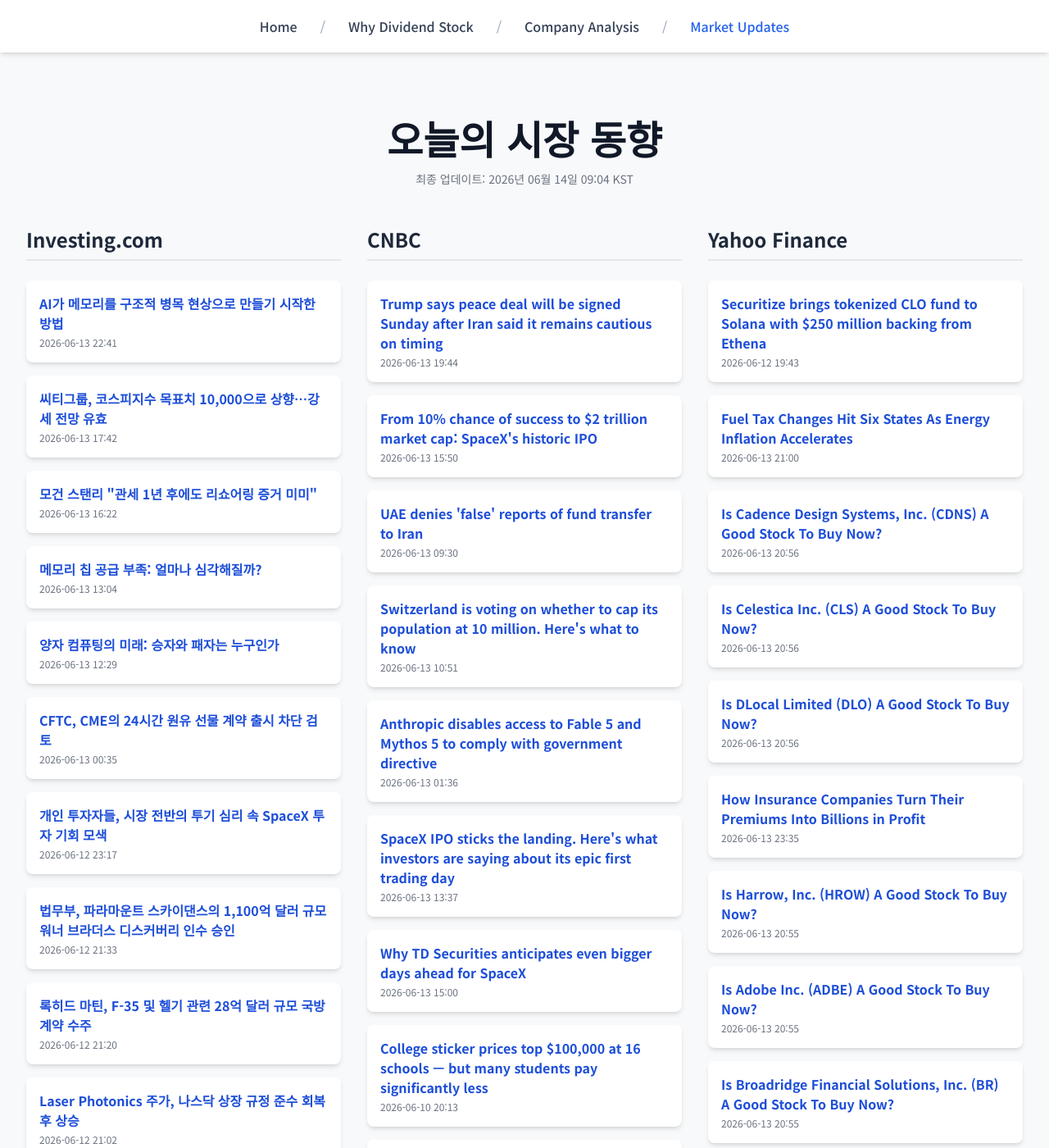
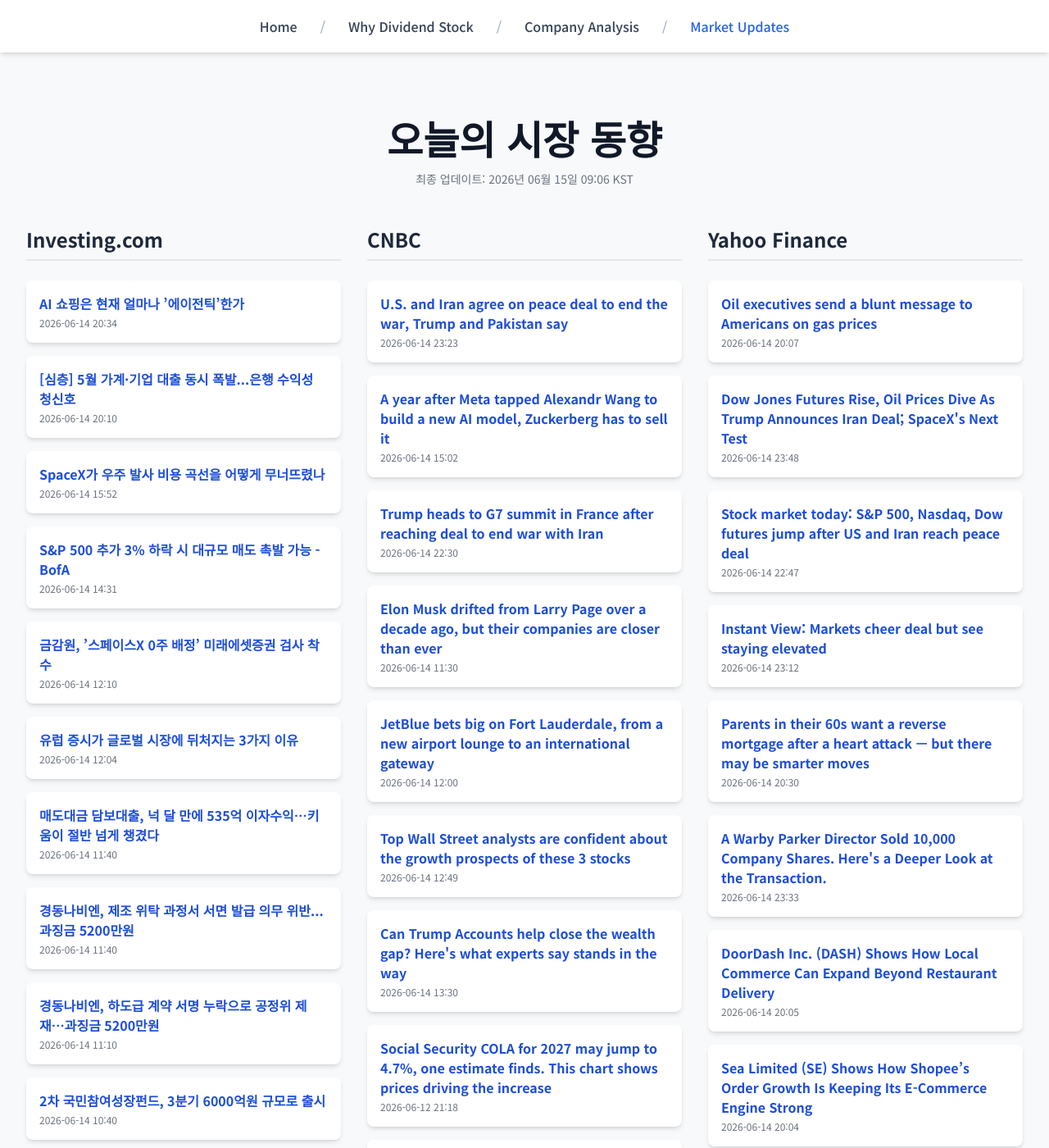
Before and after one commit to Kay-Hwang/my-company-analysis, a Jekyll site: the page built from market-updates.html, in a window 1280 px wide and 1400 px high. Shown: the whole window at 82% size. Built offline with Jekyll 4.4.1, drawn with Linux system fonts in a browser that asks for light colours; nearby versions of some CDN libraries; a script that is not in the unit is left out; some of the changed text lies outside the part shown.

Commit message:
Update daily data

```diff
--- a/_data/latest_data.json
+++ b/_data/latest_data.json
@@ -1,74 +1,116 @@
 {
-  "lastUpdated": "2026년 06월 14일 09:04 KST",
+  "lastUpdated": "2026년 06월 15일 09:06 KST",
   "news": {
     "investing": [
       {
-        "title": "AI가 메모리를 구조적 병목 현상으로 만들기 시작한 방법",
-        "link": "https://kr.investing.com/news/stock-market-news/article-1983363",
-        "pubDate": "2026-06-13 22:41:10",
-        "summary": "AI가 메모리를 구조적 병목 현상으로 만들기 시작한 방법"
+        "title": "AI 쇼핑은 현재 얼마나 ’에이전틱’한가",
+        "link": "https://kr.investing.com/news/stock-market-news/article-1983463",
+        "pubDate": "2026-06-14 20:34:16",
+        "summary": "AI 쇼핑은 현재 얼마나 ’에이전틱’한가"
       },
       {
-        "title": "씨티그룹, 코스피지수 목표치 10,000으로 상향…강세 전망 유효",
-        "link": "https://kr.investing.com/news/stock-market-news/article-1983359",
-        "pubDate": "2026-06-13 17:42:07",
-        "summary": "씨티그룹, 코스피지수 목표치 10,000으로 상향…강세 전망 유효"
+        "title": "[심층] 5월 가계·기업 대출 동시 폭발...은행 수익성 청신호",
+        "link": "https://kr.investing.com/news/stock-market-news/article-1983461",
+        "pubDate": "2026-06-14 20:10:22",
+        "summary": "[심층] 5월 가계·기업 대출 동시 폭발...은행 수익성 청신호"
       },
       {
-        "title": "모건 스탠리 \"관세 1년 후에도 리쇼어링 증거 미미\"",
-        "link": "https://kr.investing.com/news/stock-market-news/article-1983357",
-        "pubDate": "2026-06-13 16:22:00",
-        "summary": "모건 스탠리 \"관세 1년 후에도 리쇼어링 증거 미미\""
+        "title": "SpaceX가 우주 발사 비용 곡선을 어떻게 무너뜨렸나",
+        "link": "https://kr.investing.com/news/stock-market-news/article-1983454",
+        "pubDate": "2026-06-14 15:52:34",
+        "summary": "SpaceX가 우주 발사 비용 곡선을 어떻게 무너뜨렸나"
       },
       {
-        "title": "메모리 칩 공급 부족: 얼마나 심각해질까?",
-        "link": "https://kr.investing.com/news/stock-market-news/article-1983337",
-        "pubDate": "2026-06-13 13:04:11",
-        "summary": "메모리 칩 공급 부족: 얼마나 심각해질까?"
+        "title": "S&P 500 추가 3% 하락 시 대규모 매도 촉발 가능 - BofA",
+        "link": "https://kr.investing.com/news/stock-market-news/article-1983446",
+        "pubDate": "2026-06-14 14:31:06",
+        "summary": "S&P 500 추가 3% 하락 시 대규모 매도 촉발 가능 - BofA"
       },
       {
-        "title": "양자 컴퓨팅의 미래: 승자와 패자는 누구인가",
-        "link": "https://kr.investing.com/news/stock-market-news/article-1983334",
-        "pubDate": "2026-06-13 12:29:56",
-        "summary": "양자 컴퓨팅의 미래: 승자와 패자는 누구인가"
+        "title": "금감원, ’스페이스X 0주 배정’ 미래에셋증권 검사 착수",
+        "link": "https://kr.investing.com/news/stock-market-news/article-1983436",
+        "pubDate": "2026-06-14 12:10:26",
+        "summary": "금감원, ’스페이스X 0주 배정’ 미래에셋증권 검사 착수"
       },
       {
-        "title": "CFTC, CME의 24시간 원유 선물 계약 출시 차단 검토",
-        "link": "https://kr.investing.com/news/stock-market-news/article-1983243",
-        "pubDate": "2026-06-13 00:35:43",
-        "summary": "CFTC, CME의 24시간 원유 선물 계약 출시 차단 검토"
+        "title": "유럽 증시가 글로벌 시장에 뒤처지는 3가지 이유",
+        "link": "https://kr.investing.com/news/stock-market-news/article-1983435",
+        "pubDate": "2026-06-14 12:04:57",
+        "summary": "유럽 증시가 글로벌 시장에 뒤처지는 3가지 이유"
       },
       {
-        "title": "개인 투자자들, 시장 전반의 투기 심리 속 SpaceX 투자 기회 모색",
-        "link": "https://kr.investing.com/news/stock-market-news/article-1983210",
-        "pubDate": "2026-06-12 23:17:05",
-        "summary": "개인 투자자들, 시장 전반의 투기 심리 속 SpaceX 투자 기회 모색"
+        "title": "매도대금 담보대출, 넉 달 만에 535억 이자수익…키움이 절반 넘게 챙겼다",
+        "link": "https://kr.investing.com/news/stock-market-news/article-1983431",
+        "pubDate": "2026-06-14 11:40:23",
+        "summary": "매도대금 담보대출, 넉 달 만에 535억 이자수익…키움이 절반 넘게 챙겼다"
       },
       {
-        "title": "법무부, 파라마운트 스카이댄스의 1,100억 달러 규모 워너 브라더스 디스커버리 인수 승인",
-        "link": "https://kr.investing.com/news/stock-market-news/article-1983147",
-        "pubDate": "2026-06-12 21:33:23",
-        "summary": "법무부, 파라마운트 스카이댄스의 1,100억 달러 규모 워너 브라더스 디스커버리 인수 승인"
+        "title": "경동나비엔, 제조 위탁 과정서 서면 발급 의무 위반... 과징금 5200만원",
+        "link": "https://kr.investing.com/news/stock-market-news/article-1983430",
+        "pubDate": "2026-06-14 11:40:08",
+        "summary": "경동나비엔, 제조 위탁 과정서 서면 발급 의무 위반... 과징금 5200만원"
       },
       {
-        "title": "록히드 마틴, F-35 및 헬기 관련 28억 달러 규모 국방 계약 수주",
-        "link": "https://kr.investing.com/news/stock-market-news/article-93CH-1983137",
-        "pubDate": "2026-06-12 21:20:15",
-        "summary": "록히드 마틴, F-35 및 헬기 관련 28억 달러 규모 국방 계약 수주"
+        "title": "경동나비엔, 하도급 계약 서명 누락으로 공정위 제재…과징금 5200만원",
+        "link": "https://kr.investing.com/news/stock-market-news/article-1983428",
+        "pubDate": "2026-06-14 11:10:22",
+        "summary": "경동나비엔, 하도급 계약 서명 누락으로 공정위 제재…과징금 5200만원"
       },
       {
-        "title": "Laser Photonics 주가, 나스닥 상장 규정 준수 회복 후 상승",
-        "link": "https://kr.investing.com/news/stock-market-news/article-93CH-1983117",
-        "pubDate": "2026-06-12 21:02:21",
-        "summary": "Laser Photonics 주가, 나스닥 상장 규정 준수 회복 후 상승"
+        "title": "2차 국민참여성장펀드, 3분기 6000억원 규모로 출시",
+        "link": "https://kr.investing.com/news/stock-market-news/article-1983426",
+        "pubDate": "2026-06-14 10:40:26",
+        "summary": "2차 국민참여성장펀드, 3분기 6000억원 규모로 출시"
       }
     ],
     "cnbc": [
       {
-        "title": "Trump says peace deal will be signed Sunday after Iran said it remains cautious on timing",
-        "link": "https://www.cnbc.com/2026/06/13/trump-iran-deal-strait-of-hormuz.html",
-        "pubDate": "Sat, 13 Jun 2026 19:44:44 GMT",
-        "summary": "President Donald Trump posted on Truth Social that a deal to end the war with Iran will be signed on Sunday."
+        "title": "U.S. and Iran agree on peace deal to end the war, Trump and Pakistan say",
+        "link": "https://www.cnbc.com/2026/06/14/us-iran-war-peace-deal.html",
+        "pubDate": "Sun, 14 Jun 2026 23:23:42 GMT",
+        "summary": "The deal follows weeks of mixed messaging from both Washington and Tehran on the trajectory of the conflict."
+      },
+      {
+        "title": "A year after Meta tapped Alexandr Wang to build a new AI model, Zuckerberg has to sell it",
+        "link": "https://www.cnbc.com/2026/06/14/meta-hired-alexandr-wang-to-build-ai-its-zuckerbergs-job-to-sell-it.html",
+        "pubDate": "Sun, 14 Jun 2026 15:02:35 GMT",
+        "summary": "Mark Zuckerberg's mega spending spree began a year ago, when he lured Alexandr Wang to oversee a new AI strategy. The results so far are underwhelming."
+      },
+      {
+        "title": "Trump heads to G7 summit in France after reaching deal to end war with Iran",
+        "link": "https://www.cnbc.com/2026/06/14/trump-g7-iran-deal-france-ukraine.html",
+        "pubDate": "Sun, 14 Jun 2026 22:30:57 GMT",
+        "summary": "The G7 is likely to address the Iran peace deal, as well as Russia's war against Ukraine, which continues to rage in eastern Europe."
+      },
+      {
+        "title": "Elon Musk drifted from Larry Page over a decade ago, but their companies are closer than ever",
+        "link": "https://www.cnbc.com/2026/06/14/elon-musk-drifted-from-larry-page-but-spacex-google-closer-than-ever.html",
+        "pubDate": "Sun, 14 Jun 2026 11:30:01 GMT",
+        "summary": "SpaceX and Google have a long and complicated relationship, but they were both celebrating this week after Elon Musk's company held its blockbuster IPO."
+      },
+      {
+        "title": "JetBlue bets big on Fort Lauderdale, from a new airport lounge to an international gateway",
+        "link": "https://www.cnbc.com/2026/06/14/jetblue-fort-lauderdale-airport.html",
+        "pubDate": "Sun, 14 Jun 2026 12:00:02 GMT",
+        "summary": "JetBlue faces heavy competition from Miami International Airport, an American Airlines stronghold."
+      },
+      {
+        "title": "Top Wall Street analysts are confident about the growth prospects of these 3 stocks",
+        "link": "https://www.cnbc.com/2026/06/14/top-analysts-are-confident-about-the-prospects-of-these-3-stocks.html",
+        "pubDate": "Sun, 14 Jun 2026 12:49:35 GMT",
+        "summary": "Continued volatility presents an opportunity to find stocks trading at attractive prices and benefit from their long-term growth potential."
+      },
+      {
+        "title": "Can Trump Accounts help close the wealth gap? Here's what experts say stands in the way",
+        "link": "https://www.cnbc.com/2026/06/14/trump-accounts-wealth-gap.html",
+        "pubDate": "Sun, 14 Jun 2026 13:30:01 GMT",
+        "summary": "Trump Accounts come with free money for some children, but it may not be enough to reduce the wealth gap, some experts say."
+      },
+      {
+        "title": "Social Security COLA for 2027 may jump to 4.7%, one estimate finds. This chart shows prices driving the increase",
+        "link": "https://www.cnbc.com/2026/06/12/social-security-cola-2027-inflation-estimate.html",
+        "pubDate": "Fri, 12 Jun 2026 21:18:06 GMT",
+        "summary": "As inflation climbs, Social Security beneficiaries may see a higher cost-of-living adjustment in 2027. Here's which costs spiked most over the past 12 months."
       },
       {
         "title": "From 10% chance of success to $2 trillion market cap: SpaceX's historic IPO",
@@ -77,114 +119,72 @@
         "summary": "After its Nasdaq debut on Friday, SpaceX was the sixth most-valuable U.S. company, despite being a fraction the size by revenue of tech's megacaps."
       },
       {
-        "title": "UAE denies 'false' reports of fund transfer to Iran",
-        "link": "https://www.cnbc.com/2026/06/13/uae-denies-false-reports-of-fund-transfer-to-iran.html",
-        "pubDate": "Sat, 13 Jun 2026 09:30:18 GMT",
-        "summary": "The statement follows a Reuters report that the UAE has agreed to unlock billions of dollars of frozen funds for Iran."
-      },
-      {
-        "title": "Switzerland is voting on whether to cap its population at 10 million. Here's what to know",
-        "link": "https://www.cnbc.com/2026/06/13/switzerland-population-cap-referendum-immigration.html",
-        "pubDate": "Sat, 13 Jun 2026 10:51:08 GMT",
-        "summary": "Switzerland votes on a population cap that could tighten immigration and put its EU free-movement agreement under pressure."
-      },
-      {
         "title": "Anthropic disables access to Fable 5 and Mythos 5 to comply with government directive",
         "link": "https://www.cnbc.com/2026/06/12/anthropic-disables-access-to-fable-5-and-mythos-5-to-comply-with-government-directive.html",
         "pubDate": "Sat, 13 Jun 2026 01:36:34 GMT",
         "summary": "Anthropic said it disabled access to its Fable 5 and Mythos 5 models to comply with an export control directive from the U.S. government."
-      },
-      {
-        "title": "SpaceX IPO sticks the landing. Here's what investors are saying about its epic first trading day",
-        "link": "https://www.cnbc.com/2026/06/13/spacex-ipo-sticks-the-landing-heres-what-investors-are-saying-about-its-epic-first-trading-day.html",
-        "pubDate": "Sat, 13 Jun 2026 13:37:31 GMT",
-        "summary": "Despite a large retail allocation and huge volume, volatility was moderate"
-      },
-      {
-        "title": "Why TD Securities anticipates even bigger days ahead for SpaceX",
-        "link": "https://www.cnbc.com/2026/06/13/spacex-surges-but-bigger-days-are-ahead-td-securities-.html",
-        "pubDate": "Sat, 13 Jun 2026 15:00:01 GMT",
-        "summary": "Peter Haynes, TD Securities' head of index and market structure, suggests SpaceX's public debut is only a small part of the larger SpaceX timeline."
-      },
-      {
-        "title": "College sticker prices top $100,000 at 16 schools — but many students pay significantly less",
-        "link": "https://www.cnbc.com/2026/06/10/college-six-figure-sticker-price.html",
-        "pubDate": "Wed, 10 Jun 2026 20:13:37 GMT",
-        "summary": "The cost of attendance at a growing number of colleges is now more than six figures a year, according to data from The Princeton Review."
-      },
-      {
-        "title": "Social Security COLA for 2027 may jump to 4.7%, one estimate finds. This chart shows prices driving the increase",
-        "link": "https://www.cnbc.com/2026/06/12/social-security-cola-2027-inflation-estimate.html",
-        "pubDate": "Fri, 12 Jun 2026 21:18:06 GMT",
-        "summary": "As inflation climbs, Social Security beneficiaries may see a higher cost-of-living adjustment in 2027. Here's which costs spiked most over the past 12 months."
-      },
-      {
-        "title": "Moats vs. moonshots: The Warren Buffett-Elon Musk style debate",
-        "link": "https://www.cnbc.com/2026/06/13/moats-vs-moonshots-the-warren-buffett-elon-musk-style-debate.html",
-        "pubDate": "Sat, 13 Jun 2026 12:57:53 GMT",
-        "summary": "In 2018, Warren Buffett and Elon Musk indirectly debated a key question that persists for modern investors."
       }
     ],
     "yahoo": [
       {
-        "title": "Securitize brings tokenized CLO fund to Solana with $250 million backing from Ethena",
-        "link": "https://finance.yahoo.com/markets/crypto/articles/securitize-brings-tokenized-clo-fund-194300779.html",
-        "pubDate": "2026-06-12T19:43:00Z",
-        "summary": "Securitize brings tokenized CLO fund to Solana with $250 million backing from Ethena"
+        "title": "Oil executives send a blunt message to Americans on gas prices",
+        "link": "https://finance.yahoo.com/sectors/energy/articles/oil-executives-send-blunt-message-200700286.html",
+        "pubDate": "2026-06-14T20:07:00Z",
+        "summary": "Oil executives send a blunt message to Americans on gas prices"
       },
       {
-        "title": "Fuel Tax Changes Hit Six States As Energy Inflation Accelerates",
-        "link": "https://finance.yahoo.com/sectors/energy/articles/fuel-tax-changes-hit-six-210000819.html",
-        "pubDate": "2026-06-13T21:00:00Z",
-        "summary": "Fuel Tax Changes Hit Six States As Energy Inflation Accelerates"
+        "title": "Dow Jones Futures Rise, Oil Prices Dive As Trump Announces Iran Deal; SpaceX's Next Test",
+        "link": "https://www.investors.com/market-trend/stock-market-today/dow-jones-futures-trump-iran-deal-spacex/?src=A00220&yptr=yahoo",
+        "pubDate": "2026-06-14T23:48:59Z",
+        "summary": "Dow Jones Futures Rise, Oil Prices Dive As Trump Announces Iran Deal; SpaceX's Next Test"
       },
       {
-        "title": "Is Cadence Design Systems, Inc. (CDNS) A Good Stock To Buy Now?",
-        "link": "https://finance.yahoo.com/markets/stocks/articles/cadence-design-systems-inc-cdns-205647025.html",
-        "pubDate": "2026-06-13T20:56:47Z",
-        "summary": "Is Cadence Design Systems, Inc. (CDNS) A Good Stock To Buy Now?"
+        "title": "Stock market today: S&P 500, Nasdaq, Dow futures jump after US and Iran reach peace deal",
+        "link": "https://finance.yahoo.com/markets/stocks/live/stock-market-today-monday-june-15-224751171.html",
+        "pubDate": "2026-06-14T22:47:51Z",
+        "summary": "Stock market today: S&P 500, Nasdaq, Dow futures jump after US and Iran reach peace deal"
       },
       {
-        "title": "Is Celestica Inc. (CLS) A Good Stock To Buy Now?",
-        "link": "https://finance.yahoo.com/markets/stocks/articles/celestica-inc-cls-good-stock-205626381.html",
-        "pubDate": "2026-06-13T20:56:26Z",
-        "summary": "Is Celestica Inc. (CLS) A Good Stock To Buy Now?"
+        "title": "Instant View: Markets cheer deal but see staying elevated",
+        "link": "https://finance.yahoo.com/markets/articles/instant-view-markets-cheer-deal-231236893.html",
+        "pubDate": "2026-06-14T23:12:36Z",
+        "summary": "Instant View: Markets cheer deal but see staying elevated"
       },
       {
-        "title": "Is DLocal Limited (DLO) A Good Stock To Buy Now?",
-        "link": "https://finance.yahoo.com/markets/stocks/articles/dlocal-limited-dlo-good-stock-205611908.html",
-        "pubDate": "2026-06-13T20:56:11Z",
-        "summary": "Is DLocal Limited (DLO) A Good Stock To Buy Now?"
+        "title": "Parents in their 60s want a reverse mortgage after a heart attack — but there may be smarter moves",
+        "link": "https://finance.yahoo.com/sectors/healthcare/articles/parents-60s-want-reverse-mortgage-203000828.html",
+        "pubDate": "2026-06-14T20:30:00Z",
+        "summary": "Parents in their 60s want a reverse mortgage after a heart attack — but there may be smarter moves"
       },
       {
-        "title": "How Insurance Companies Turn Their Premiums Into Billions in Profit",
-        "link": "https://finance.yahoo.com/markets/stocks/articles/insurance-companies-turn-premiums-billions-233500726.html",
-        "pubDate": "2026-06-13T23:35:00Z",
-        "summary": "How Insurance Companies Turn Their Premiums Into Billions in Profit"
+        "title": "A Warby Parker Director Sold 10,000 Company Shares. Here's a Deeper Look at the Transaction.",
+        "link": "https://finance.yahoo.com/markets/stocks/articles/warby-parker-director-sold-10-233351146.html",
+        "pubDate": "2026-06-14T23:33:51Z",
+        "summary": "A Warby Parker Director Sold 10,000 Company Shares. Here's a Deeper Look at the Transaction."
       },
       {
-        "title": "Is Harrow, Inc. (HROW) A Good Stock To Buy Now?",
-        "link": "https://finance.yahoo.com/markets/stocks/articles/harrow-inc-hrow-good-stock-205557543.html",
-        "pubDate": "2026-06-13T20:55:57Z",
-        "summary": "Is Harrow, Inc. (HROW) A Good Stock To Buy Now?"
+        "title": "DoorDash Inc. (DASH) Shows How Local Commerce Can Expand Beyond Restaurant Delivery",
+        "link": "https://finance.yahoo.com/markets/stocks/articles/doordash-inc-dash-shows-local-200554875.html",
+        "pubDate": "2026-06-14T20:05:54Z",
+        "summary": "DoorDash Inc. (DASH) Shows How Local Commerce Can Expand Beyond Restaurant Delivery"
       },
       {
-        "title": "Is Adobe Inc. (ADBE) A Good Stock To Buy Now?",
-        "link": "https://finance.yahoo.com/markets/stocks/articles/adobe-inc-adbe-good-stock-205543314.html",
-        "pubDate": "2026-06-13T20:55:43Z",
-        "summary": "Is Adobe Inc. (ADBE) A Good Stock To Buy Now?"
+        "title": "Sea Limited (SE) Shows How Shopee’s Order Growth Is Keeping Its E-Commerce Engine Strong",
+        "link": "https://finance.yahoo.com/markets/stocks/articles/sea-limited-se-shows-shopee-200400091.html",
+        "pubDate": "2026-06-14T20:04:00Z",
+        "summary": "Sea Limited (SE) Shows How Shopee’s Order Growth Is Keeping Its E-Commerce Engine Strong"
       },
       {
-        "title": "Is Broadridge Financial Solutions, Inc. (BR) A Good Stock To Buy Now?",
-        "link": "https://finance.yahoo.com/markets/stocks/articles/broadridge-financial-solutions-inc-br-205530356.html",
-        "pubDate": "2026-06-13T20:55:30Z",
-        "summary": "Is Broadridge Financial Solutions, Inc. (BR) A Good Stock To Buy Now?"
+        "title": "Target Corporation (TGT) Shows Why Store-Based Fulfillment Still Matters in Digital Retail",
+        "link": "https://finance.yahoo.com/markets/stocks/articles/target-corporation-tgt-shows-why-200353633.html",
+        "pubDate": "2026-06-14T20:03:53Z",
+        "summary": "Target Corporation (TGT) Shows Why Store-Based Fulfillment Still Matters in Digital Retail"
       },
       {
-        "title": "Is XPEL, Inc. (XPEL) A Good Stock To Buy Now?",
-        "link": "https://finance.yahoo.com/markets/stocks/articles/xpel-inc-xpel-good-stock-204606800.html",
-        "pubDate": "2026-06-13T20:46:06Z",
-        "summary": "Is XPEL, Inc. (XPEL) A Good Stock To Buy Now?"
+        "title": "Global-e Online Ltd. (GLBE) Shows How Cross-Border Logistics Can Extend E-Commerce Growth",
+        "link": "https://finance.yahoo.com/markets/stocks/articles/global-e-online-ltd-glbe-200003625.html",
+        "pubDate": "2026-06-14T20:00:03Z",
+        "summary": "Global-e Online Ltd. (GLBE) Shows How Cross-Border Logistics Can Extend E-Commerce Growth"
       }
     ]
   }
```
